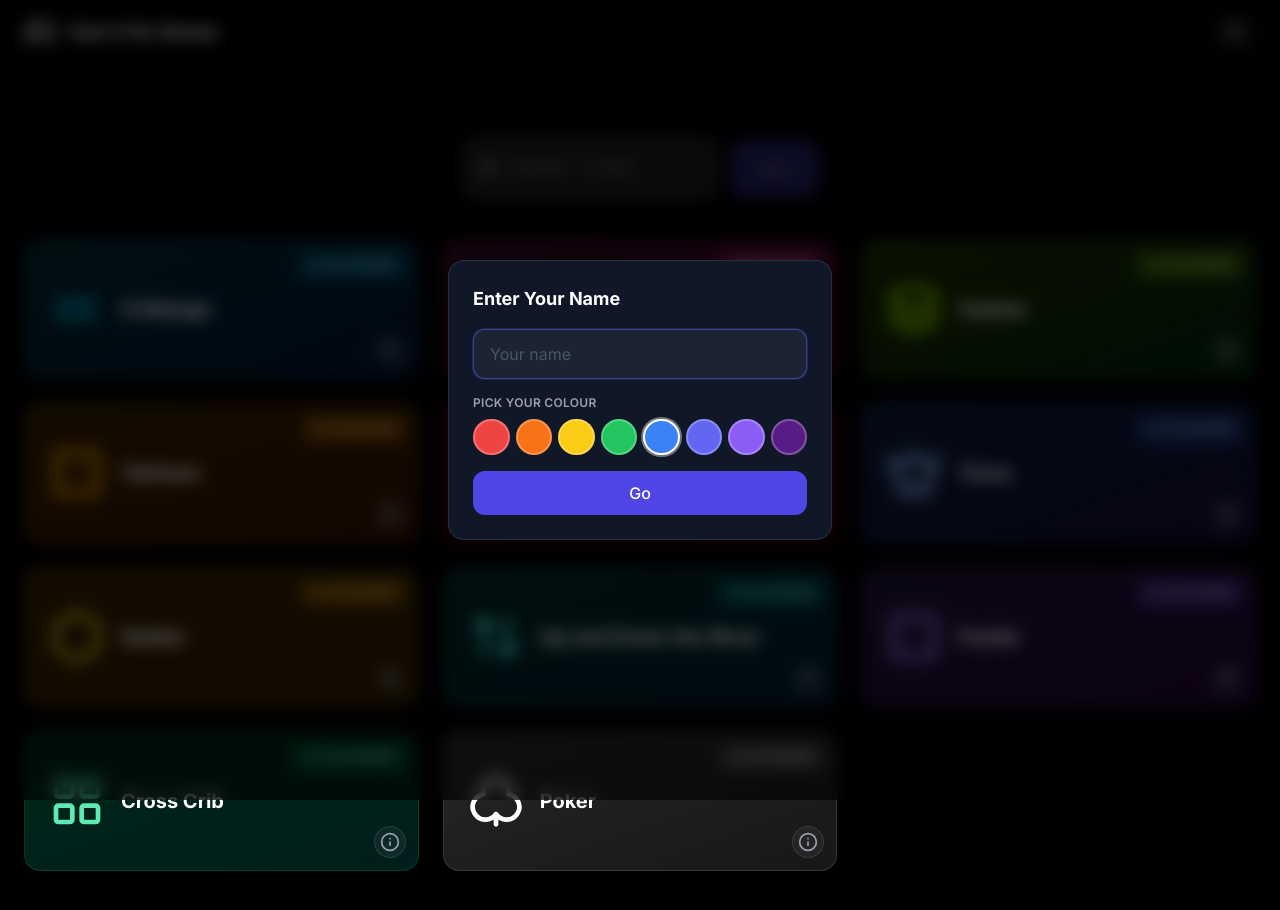
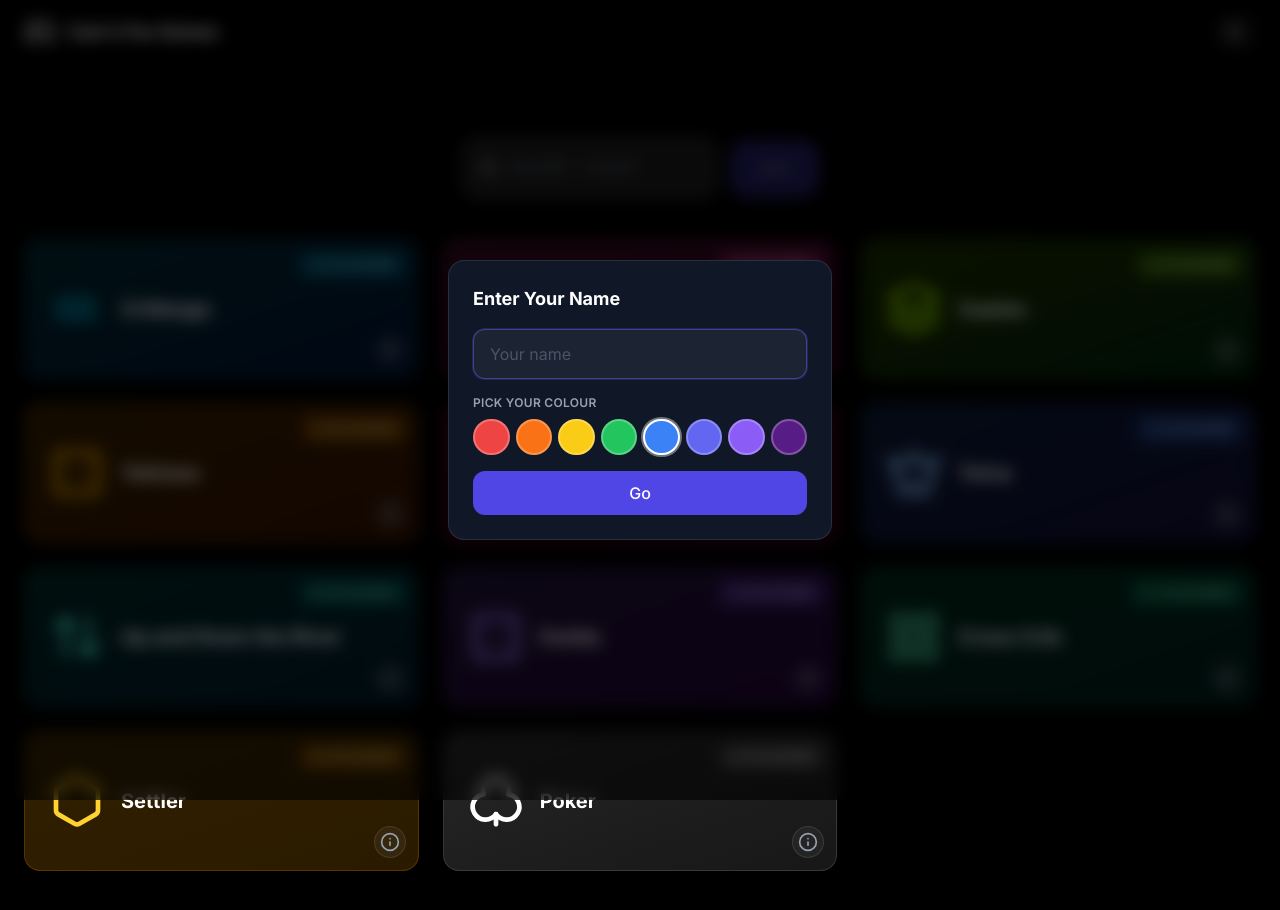
Before and after one commit to cwarje/cwarje.github.io, a React (Vite) app: page / in a window 1280 px wide. Shown: the top 910 px of the page. Built offline with nearby package versions, Linux system fonts and the light colour scheme.

Commit message:
Reorder games

```diff
--- a/src/games/registry.ts
+++ b/src/games/registry.ts
@@ -693,10 +693,10 @@ export const ALL_GAME_TYPES: GameType[] = [
   'yahtzee',
   'hearts',
   'twelve',
-  'settler',
   'up-and-down-the-river',
   'farkle',
   'cross-crib',
+  'settler',
   'poker',
 ];
 
@@ -708,9 +708,9 @@ export const PRODUCTION_GAME_TYPES: GameType[] = [
   'yahtzee',
   'hearts',
   'twelve',
-  'settler',
   'up-and-down-the-river',
   'farkle',
   'cross-crib',
+  'settler',
   'poker',
 ];
```
